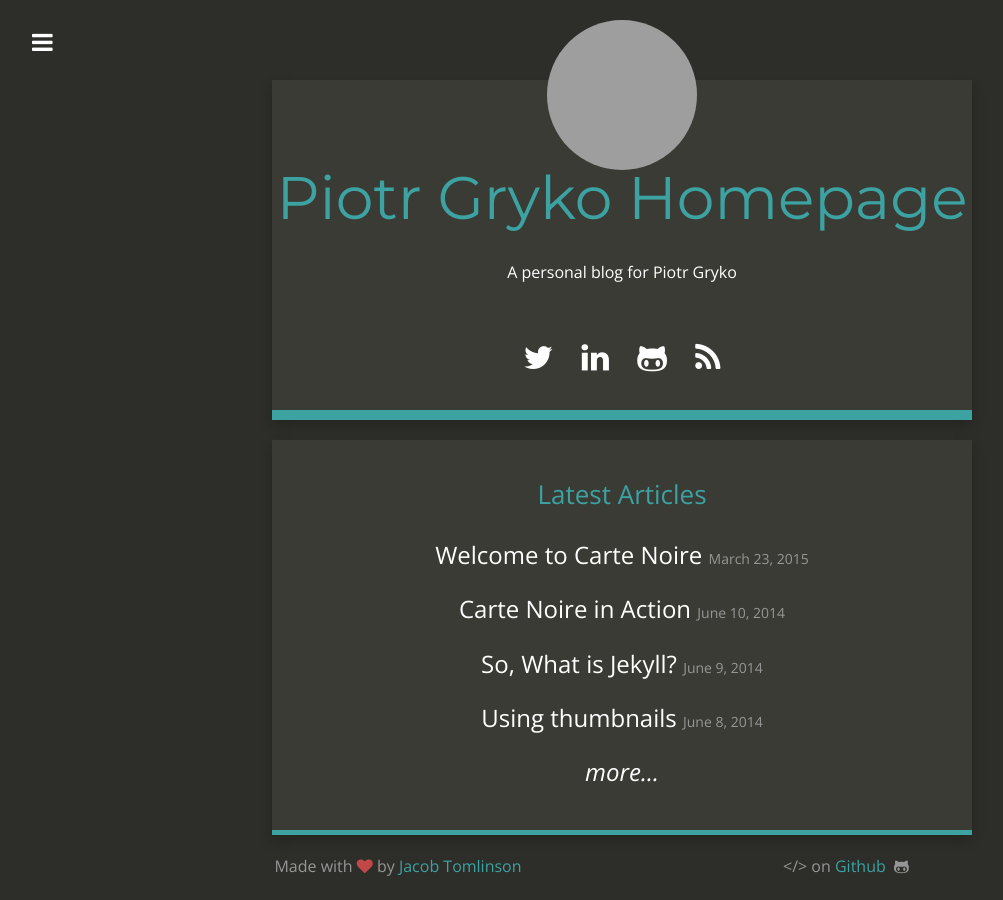
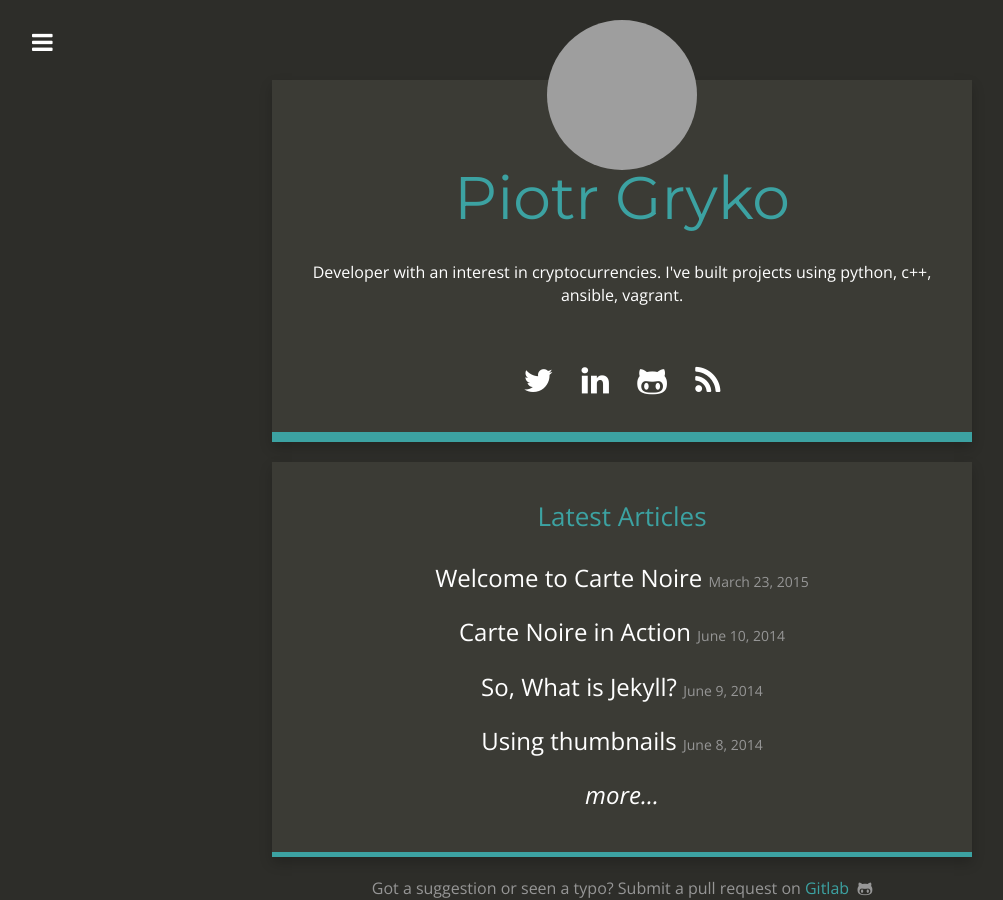
Before and after one commit to pgryko/piotr-gryko, a Jekyll site: the page built from index.html, in a window 1280 px wide. Shown: the whole page, without its empty margins (18-1021 px from the left). Built offline with Jekyll 4.4.1, drawn with Linux system fonts in a browser that asks for light colours; nearby versions of some CDN libraries; grey boxes are pictures that could not be loaded.

Commit message:
Some minor formating changes

```diff
--- a/_config.yml
+++ b/_config.yml
@@ -1,25 +1,27 @@
 # Site settings
-title: "Piotr Gryko Homepage"
+title: "Piotr Gryko"
 email: piotr.gryko@gmail.com
-description: "A personal blog for Piotr Gryko"
+description: "Little description"
 baseurl: ""
 url: "https://piotrgryko.co.uk"
-title_description: "A personal blog for Piotr Gryko"
+title_description: "Developer with an interest in cryptocurrencies. I've built projects using
+python, c++, ansible, vagrant."
 title_image: "https://www.gravatar.com/avatar/00000000000000000000000000000000?s=500&d=mm"
 google_analytics: ""
-github_repository: https://github.com/jacobtomlinson/carte-noire
+github_repository: https://gitlab.com/pgryko/
+gitlab_repository: https://github.com/pgryko/
 addthis_id: ra-513c6fa832323
 post_limit: 5
 
 # Social usernames/URLs
-twitter_username: piotrgryko
-github_username:  piotrgryko
-gitlab_username: piotrgryko
+twitter_username: pgryko
+github_username:  pgryko
+gitlab_username: pgryko
 linkedin_link: https://www.linkedin.com/in/piotr-gryko-7bb43725/
 
 # Footer
-footer_left: "Made with <i class=\"fa fa-heart\"></i> by <a href=\"https://twitter.com/_JacobTomlinson\">Jacob Tomlinson</a>"
-footer_right: "&lt;/&gt; on <a href=\"https://github.com/jacobtomlinson/carte-noire\">Github</a> &nbsp;<i class=\"fa fa-github-alt\"></i>"
+footer_left: "Got a suggestion or seen a typo?"
+footer_right: "Submit a pull request on <a href=\"https://gitlab.com/pgryko/piotr-gryko\">Gitlab</a> &nbsp;<i class=\"fa fa-github-alt\"></i>"
 
 # Build settings
 markdown: kramdown
--- a/_includes/footer.html
+++ b/_includes/footer.html
@@ -1,8 +1,6 @@
 <div class="footer clearfix">
-  <div class="col-md-6">
+  <div >
     {{ site.footer_left }}
-  </div>
-  <div class="col-md-6">
     {{ site.footer_right }}
   </div>
 </div>
--- a/index.html
+++ b/index.html
@@ -10,7 +10,7 @@ make-smaller-titles: true
         <div class="col-md-12 main content-panel">
 
             <div class="gravatar">
-                <img src="{{ site.title_image }}" class="img-circle about-image" height="150" width="150" alt="{{ site.title }}" />
+                <img src="{{ site.title_image }}" class="img-circle about-image" height="150" width="150" alt="" />
             </div>
 
             <h1 class="header author-header" itemprop="headline">{{ site.title }}</h1>
```
Also changed, not shown: _posts/_2017-12-13-setting-up-a-site-using-jekyll.md (added, +1 -0 lines).
